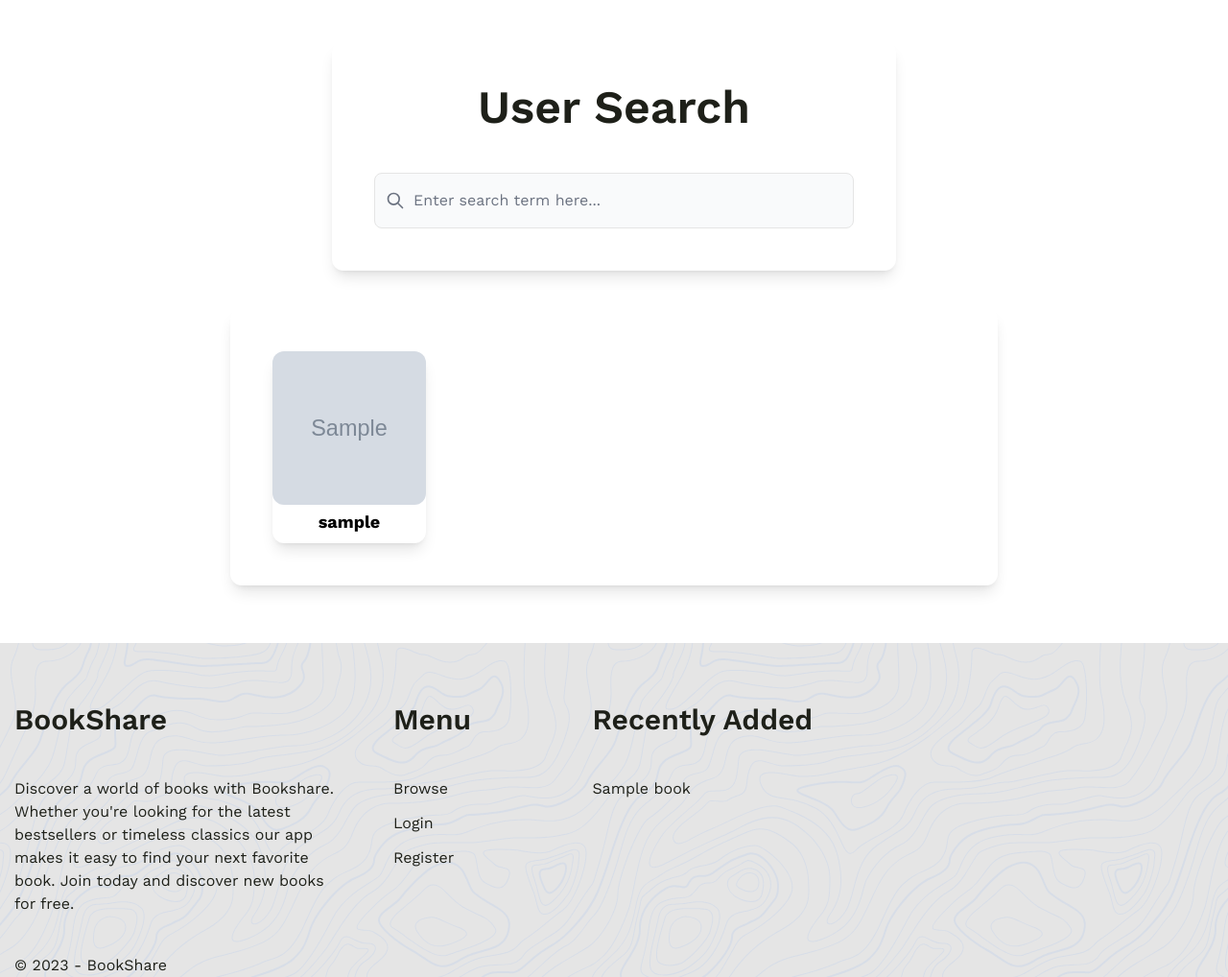
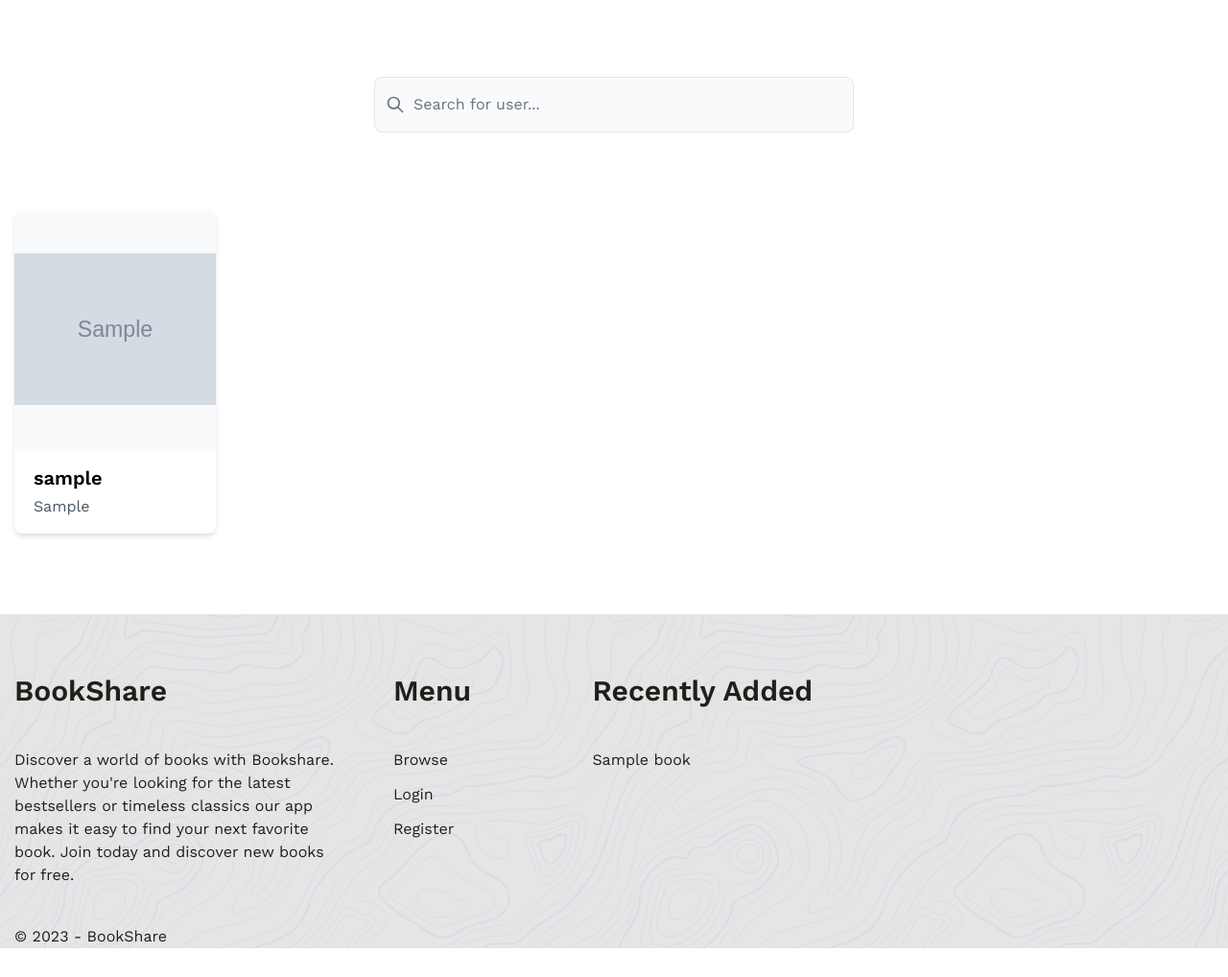
Before and after one commit to Euan-Lang/book_share, a Django app: page /bookShare/search/ in a window 1280 px wide. Shown: the part 120-1138 px from the top of the page at 96% size. After the commit the page ends 1108 px from the top, so only its background shows below. Run offline with Django 3.2, Linux system fonts and the light colour scheme; tables that the repository leaves empty hold one stand-in row (values such as "Sample post"); grey boxes marked "Sample" are stand-in pictures.

Commit message:
improvements: improve user search layout + followers layout

```diff
--- a/bookShare/views/user_search.py
+++ b/bookShare/views/user_search.py
@@ -2,14 +2,15 @@ from django.shortcuts import render
 from django.contrib.auth.models import User
 from bookShare.models import UserProfile
 from django.http import JsonResponse
+
 
 def user_search(request):
     context = {}
 
     if request.is_ajax and request.method == "POST":
         username = request.POST.get("username", False)
-        results = UserProfile.objects.filter(user__in=User.objects.filter(username__icontains=username))
-        return JsonResponse({"instances":[{"username":result.user.username, "image_url": result.user_image.url if result.user_image else "none"} for result in results]}, status=200)
+        results = UserProfile.objects.filter(
+            user__in=User.objects.filter(username__icontains=username))
+        return JsonResponse({"instances": [{"username": result.user.username, "location": result.location, "image_url": result.user_image.url if result.user_image else "none"} for result in results]}, status=200)
 
-
-    return render(request,'bookShare/user_search.html')
+    return render(request, 'bookShare/user_search.html')
--- a/static/css/build.css
+++ b/static/css/build.css
@@ -1146,10 +1127,6 @@ footer {
   height: 1rem;
 }
 
-.h-4\/5 {
-  height: 80%;
-}
-
 .h-5 {
   height: 1.25rem;
 }
@@ -1186,10 +1159,26 @@ footer {
   height: 100%;
 }
 
+.h-\[200px\] {
+  height: 200px;
+}
+
 .h-auto {
   height: auto;
 }
 
+.h-\[300px\] {
+  height: 300px;
+}
+
+.h-\[2580px\] {
+  height: 2580px;
+}
+
+.h-\[250px\] {
+  height: 250px;
+}
+
 .max-h-0 {
   max-height: 0px;
 }
@@ -1517,6 +1510,16 @@ footer {
   padding-bottom: 15px;
 }
 
+.py-11 {
+  padding-top: 2.75rem;
+  padding-bottom: 2.75rem;
+}
+
+.py-4 {
+  padding-top: 1rem;
+  padding-bottom: 1rem;
+}
+
 .pb-10 {
   padding-bottom: 2.5rem;
 }
@@ -2022,8 +1960,8 @@ main {
     padding: 0px;
   }
 
-  .sm\:p-5 {
-    padding: 1.25rem;
+  .sm\:p-11 {
+    padding: 2.75rem;
   }
 
   .sm\:pl-10 {
@@ -2161,8 +2107,10 @@ main {
   .lg\:gap-\[50px\] {
     gap: 50px;
   }
-
-  .lg\:p-11 {
-    padding: 2.75rem;
-  }
-}
+}
+
+@media (min-width: 1280px) {
+  .xl\:grid-cols-5 {
+    grid-template-columns: repeat(5, minmax(0, 1fr));
+  }
+}
--- a/static/js/ajax-search.js
+++ b/static/js/ajax-search.js
@@ -8,16 +8,20 @@ function regenerate_items(instances) {
     var username = user.username;
     var image_url = user.image_url;
     $("#results-container").append(`
-        <div class="transition-colors transition-transform hover:bg-[rgb(51,121,252)] hover:translate-y-1 hover:text-white bg-white shadow-lg rounded-xl h-[150px] w-[120px] lg:h-[200px] lg:w-[160px]">
-            <a href="/bookShare/${username}/profile/">
-                <img class="bg-white rounded-xl w-full h-4/5" src='${
-                  image_url != "none"
-                    ? image_url
-                    : "/static/images/default_pfp.jpg"
-                }'>
-                <div class="text-center align-middle sm:text-lg mt-1"> <b>${username}</b> </div>
-            </a>
-        </div>`);
+    <div class="shadow-md rounded-lg ">
+    <a class="w-full block relative h-[250px] bg-gray-50 rounded-t-lg"
+    href="/bookShare/${username}/profile/">
+        <img class="absolute top-0 left-0 w-full h-full object-contain z-0"
+        src='${
+          image_url != "none" ? image_url : "/static/images/default_pfp.jpg"
+        }'/>
+    </a>
+    <div class="px-5 py-4 relative">
+        <a class="block font-semibold text-xl mb-1"
+           href="{% url 'bookShare:profile' username %}">${username}</a>
+        <p class="text-gray-600">${user.location}</p>
+    </div>
+</div>`);
   });
 }
 
--- a/templates/bookShare/components/card_start.html
+++ b/templates/bookShare/components/card_start.html
@@ -1,3 +1,3 @@
 <div class="flex justify-center items-center w-full">
-  <div class="max-w-[650px] lg:w-[500px] shadow-lg rounded-xl p-11 my-5">
+  <div class="max-w-[650px] lg:w-[500px] shadow-lg rounded-xl p-7 sm:p-11 my-5">
     <h1 class="text-5xl font-semibold text-black mb-11 text-center">{{ card_title }}</h1>
--- a/templates/bookShare/profile.html
+++ b/templates/bookShare/profile.html
@@ -13,14 +13,14 @@
 {% block content %}
     {% include "bookShare/components/card_start.html" with card_title=profile.user.username %}
 
-    <div class="flex gap-10">
+    <div class="flex gap-5 sm:gap-10">
         <img class="object-cover rounded-lg w-[50%]"
              src="{% if profile.user_image %}{{ profile.user_image.url }}{% else %}{% static 'images/default_pfp.jpg' %}{% endif %}"/>
         <div>
             {% for key,attribute in profile_attributes.items %}
                 <div>
                     <span class="text-xs">{{ attribute.label }}</span>
-                    <p class="text-lg font-semibold">{{ attribute.value }}</p>
+                    <p class="text-md sm:text-lg font-semibold">{{ attribute.value }}</p>
                 </div>
             {% endfor %}
             {% if user.username == profile.user.username %}
--- a/templates/bookShare/user_search.html
+++ b/templates/bookShare/user_search.html
@@ -7,19 +7,12 @@
     <script src = {% static 'js/ajax-search.js' %}></script>
 {% endblock %}
 {% block content %}
-    <br/>
-    <div class="flex justify-center items-center w-full">
-        <div class="max-w-[800px] lg:w-auto shadow-lg rounded-xl p-11 my-5">
-            <h1 class="text-5xl font-semibold text-black mb-11 text-center">User Search</h1>
-            {% include 'bookShare/components/search_bar.html' with label="Search" form_id="user_search_form" input_id="user-search-input" placeholder="Enter search term here..." %}
-            {% include "bookShare/components/card_end.html" %}
+    <div id="search_box_wrapper"
+         class="flex w-full justify-center py-5 md:py-20">
+        {% include 'bookShare/components/search_bar.html' with label="Search" form_id="user_search_form" input_id="user-search-input" placeholder="Search for user..." %}
 
-            <div class="flex justify-center items-center w-full">
-                <div class="max-w-[800px] lg:w-auto shadow-lg rounded-xl p-2 sm:p-5 lg:p-11 my-5">
-                    <div id="results-container"
-                         class="grid grid-cols-2 sm:grid-cols-3 lg:grid-cols-4 gap-[25px] lg:gap-[50px]">
-                        No results found.
-                    </div>
-                    {% include "bookShare/components/card_end.html" %}
-
-                {% endblock %}
+    </div>
+    <div id="results-container"
+         class="grid grid-cols-1 sm:grid-cols-3 lg:grid-cols-4 xl:grid-cols-5 gap-[25px] lg:gap-[50px] mb-11">
+    </div>
+{% endblock %}
```
Also changed, not shown: other parts of static/css/build.css (+31 -107 lines), templates/bookShare/components/user_grid_item.html (+9 -4 lines), templates/bookShare/show_users.html (+15 -29 lines).
